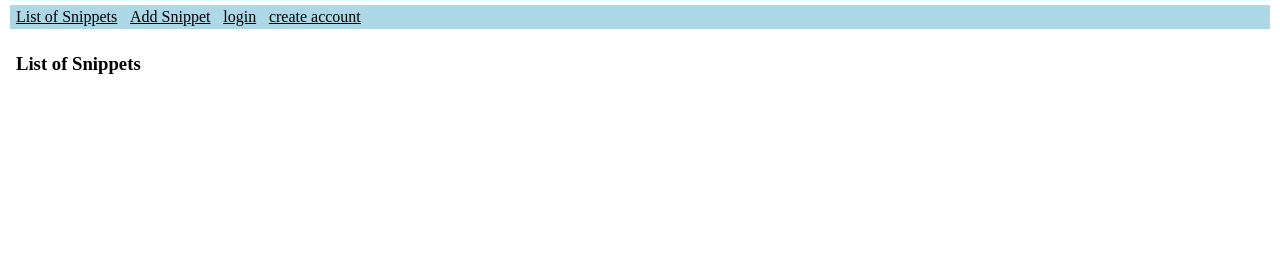
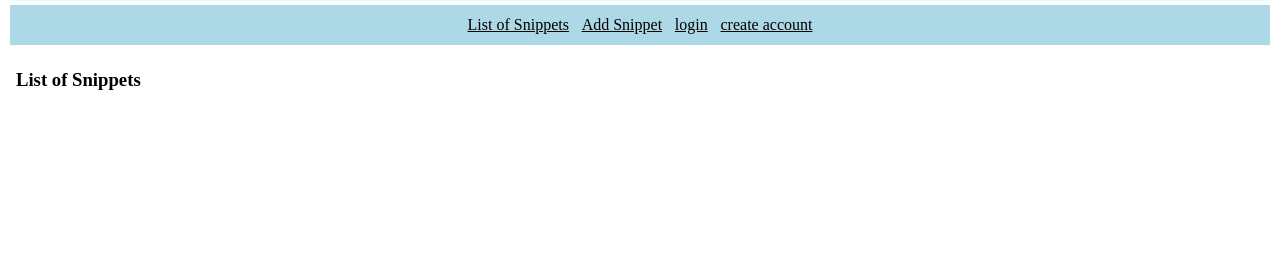
Before and after one commit to momentum-team-5/django--final-project-team-phil-and-nathan, a Django app: page / in a window 1280 px wide. Shown: the part 23-300 px from the top of the page. Run offline with Django 3.2, Linux system fonts and the light colour scheme; data that the repository does not hold is empty.

Commit message:
style_css

```diff
--- a/static/css/style.css
+++ b/static/css/style.css
@@ -15,6 +15,9 @@ header {
     flex-direction: row;
     flex-wrap: wrap;
     margin-bottom: 1.5rem;
+    height: 2.5rem;
+    align-items: center;
+    justify-content: center;
 }
 
 .user {
@@ -22,100 +25,13 @@ header {
     text-align: center;
 }
 
-.flex-container,
-.flex-item {
-    margin-bottom: 1.5rem;
+.more-info,
+.snippet-title {
     padding-top: 1rem;
     padding-left: 1rem;
-    padding-bottom: 1rem;
+    padding-bottom: 1.5rem;
 }
 
-.more-info,
-.snippet-title,
 .snippet-body {
-    padding-top: .5rem;
+    padding-left: 1rem;
 }
-
-
-/* .menu>a {
-    text-decoration: none;
-    padding: 1rem;
-}
-
-.menu>a:hover {
-    background-color: black;
-    color: white;
-    transition-duration: 200ms;
-}
-
-.messages {
-    background-color: lightyellow;
-}
-
-.success {
-    font-size: 1.2rem;
-    color: green; */
-
-
-}
-
-/* .error {
-    color: red;
-    font-weight: bolder;
-}
-
-.poems-container {
-    display: flex;
-    flex: 1 1 auto;
-    flex-direction: row;
-    flex-wrap: wrap;
-}
-
-.poem-container {
-    border: 1px dashed black;
-    border-radius: 5px;
-    padding: 1rem;
-}
-
-.poem-author {
-    text-decoration: underline;
-    font-style: italic;
-    margin-bottom: 1.2rem;
-    margin-top: 1.2rem;
-}
-
-.poem-body {
-    margin: 1rem;
-    margin-bottom: 1.2rem;
-} */
-
-/* header {
-    position: sticky;
-    top: 0;
-    margin-bottom: 1rem;
-    width: 100vw;
-} */
-
-/* footer {
-    position: sticky;
-    bottom: 0;
-    width: 100vw;
-    margin-top: 1rem;
-}
-
-footer.menu {
-    align-items: center;
-    justify-items: center;
-    align-content: center;
-    justify-content: center;
-}
-
-hr {
-    margin-top: 1rem;
-    margin-bottom: 1rem;
-}
-
-.search-form ul {
-    list-style-type: none;
-    display: inline-flex;
-} */
```
